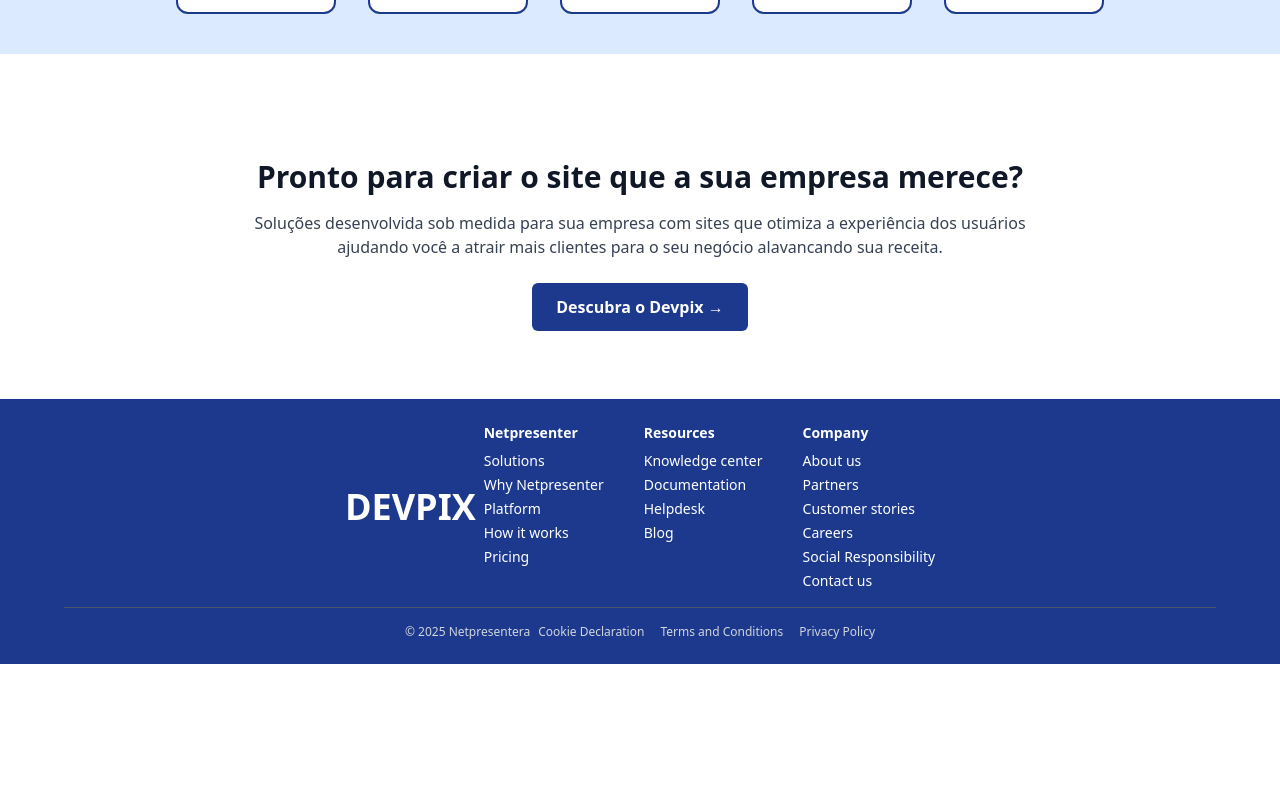
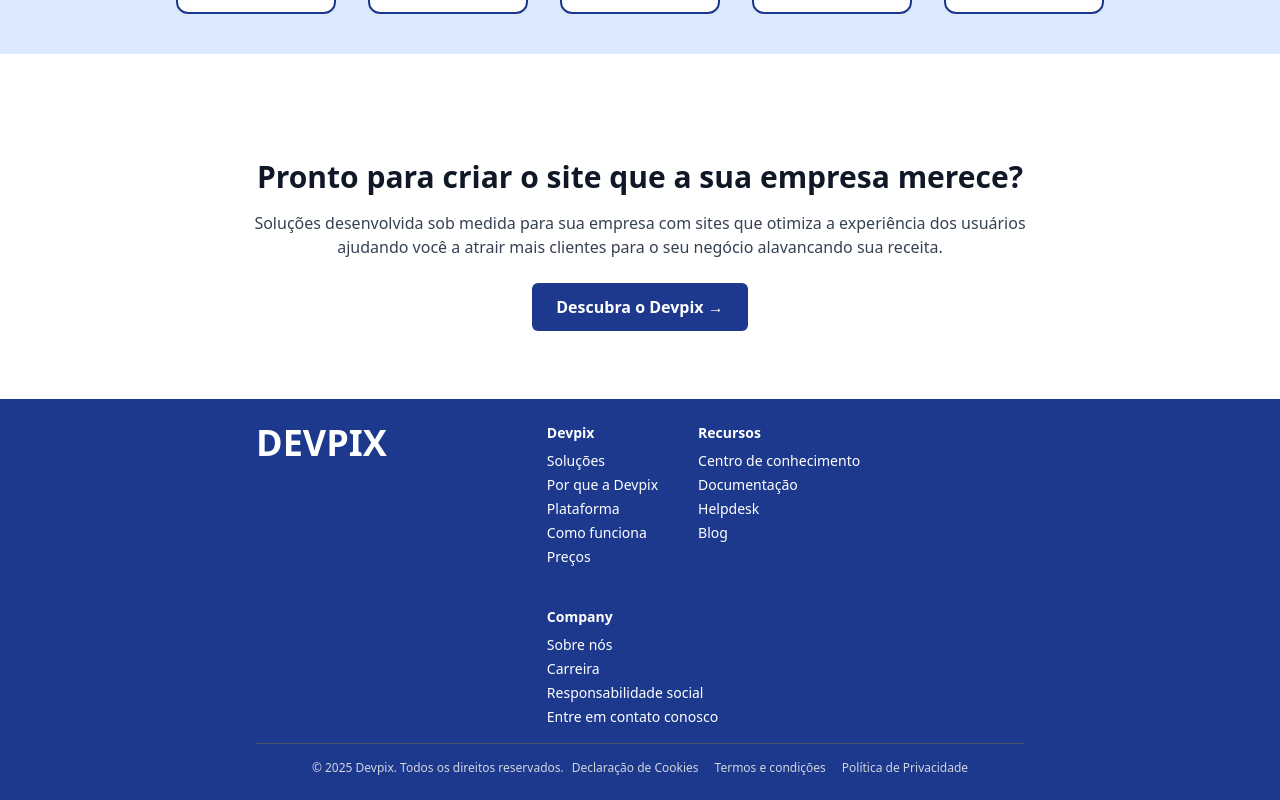
Before and after one commit to Jonashcosta/devpix, a Next.js app in the folder www.devpix.com.br/: page / in a window 1280 px wide. Shown: the part 2202-3002 px from the top of the page. Before the commit the page ends 2866 px from the top, so only its background shows below. Built offline with nearby package versions, Linux system fonts and the light colour scheme.

Commit message:
ajuste footer

```diff
--- a/www.devpix.com.br/src/components/Footer.tsx
+++ b/www.devpix.com.br/src/components/Footer.tsx
@@ -1,32 +1,32 @@
 export default function Footer() {
     return (
         <footer className="bg-blue-900 text-white py-6">
-            <div className="container mx-auto px-6 lg:px-16">
-                <div className="flex justify-center items-center">
+            <div className="container max-w-[70%] mx-auto px-6 lg:px-16">
+                <div className="flex flex-col md:flex-row gap-4 md:gap-10">
                     {/* Logo */}
-                    <div className=" justify-center items-center mr-2">
-                        <h2 className=" text-4xl font-bold">DEVPIX</h2>
+                    <div className="justify-center items-center mr-2">
+                        <h2 className="text-4xl font-bold">DEVPIX</h2>
                     </div>
-                    <div className="justify-center items-cente">
 
-                        {/* Links organizados com menos espaço */}
+                    {/* Links */}
+                    <div className="justify-center items-center w-full ml-28">
                         <div className="flex flex-wrap gap-10 text-sm">
                             <div>
-                                <h3 className="font-semibold mb-2">Netpresenter</h3>
+                                <h3 className="font-semibold mb-2">Devpix</h3>
                                 <ul className="space-y-1">
-                                    <li><a href="#" className="hover:underline">Solutions</a></li>
-                                    <li><a href="#" className="hover:underline">Why Netpresenter</a></li>
-                                    <li><a href="#" className="hover:underline">Platform</a></li>
-                                    <li><a href="#" className="hover:underline">How it works</a></li>
-                                    <li><a href="#" className="hover:underline">Pricing</a></li>
+                                    <li><a href="#" className="hover:underline">Soluções</a></li>
+                                    <li><a href="#" className="hover:underline">Por que a Devpix</a></li>
+                                    <li><a href="#" className="hover:underline">Plataforma</a></li>
+                                    <li><a href="#" className="hover:underline">Como funciona</a></li>
+                                    <li><a href="#" className="hover:underline">Preços</a></li>
                                 </ul>
                             </div>
 
                             <div>
-                                <h3 className="font-semibold mb-2">Resources</h3>
+                                <h3 className="font-semibold mb-2">Recursos</h3>
                                 <ul className="space-y-1">
-                                    <li><a href="#" className="hover:underline">Knowledge center</a></li>
-                                    <li><a href="#" className="hover:underline">Documentation</a></li>
+                                    <li><a href="#" className="hover:underline">Centro de conhecimento</a></li>
+                                    <li><a href="#" className="hover:underline">Documentação</a></li>
                                     <li><a href="#" className="hover:underline">Helpdesk</a></li>
                                     <li><a href="#" className="hover:underline">Blog</a></li>
                                 </ul>
@@ -35,12 +35,10 @@ export default function Footer() {
                             <div>
                                 <h3 className="font-semibold mb-2">Company</h3>
                                 <ul className="space-y-1">
-                                    <li><a href="#" className="hover:underline">About us</a></li>
-                                    <li><a href="#" className="hover:underline">Partners</a></li>
-                                    <li><a href="#" className="hover:underline">Customer stories</a></li>
-                                    <li><a href="#" className="hover:underline">Careers</a></li>
-                                    <li><a href="#" className="hover:underline">Social Responsibility</a></li>
-                                    <li><a href="#" className="hover:underline">Contact us</a></li>
+                                    <li><a href="#" className="hover:underline">Sobre nós</a></li>
+                                    <li><a href="#" className="hover:underline">Carreira</a></li>
+                                    <li><a href="#" className="hover:underline">Responsabilidade social</a></li>
+                                    <li><a href="#" className="hover:underline">Entre em contato conosco</a></li>
                                 </ul>
                             </div>
                         </div>
@@ -50,16 +48,16 @@ export default function Footer() {
                 {/* Linha divisória */}
                 <div className="border-t border-gray-600 my-4"></div>
 
-                {/* Footer Bottom */}
                 <div className="flex flex-row justify-center items-center text-xs text-gray-300">
                     <div className="mr-2">
 
-                        <p>© 2025 Netpresentera</p>
+                        <p>© 2025 Devpix. Todos os direitos reservados.</p>
                     </div>
                     <div className=" flex  space-x-4 mt-2 md:mt-0">
-                        <a href="#" className="hover:underline">Cookie Declaration</a>
-                        <a href="#" className="hover:underline">Terms and Conditions</a>
-                        <a href="#" className="hover:underline">Privacy Policy</a>
+                        <a href="#" className="hover:underline">Declaração de Cookies </a>
+                        <a href="#" className="hover:underline">Termos e condições</a>
+                        <a href="#" className="hover:underline">Política de Privacidade
+                        </a>
                     </div>
                 </div>
             </div>
```
